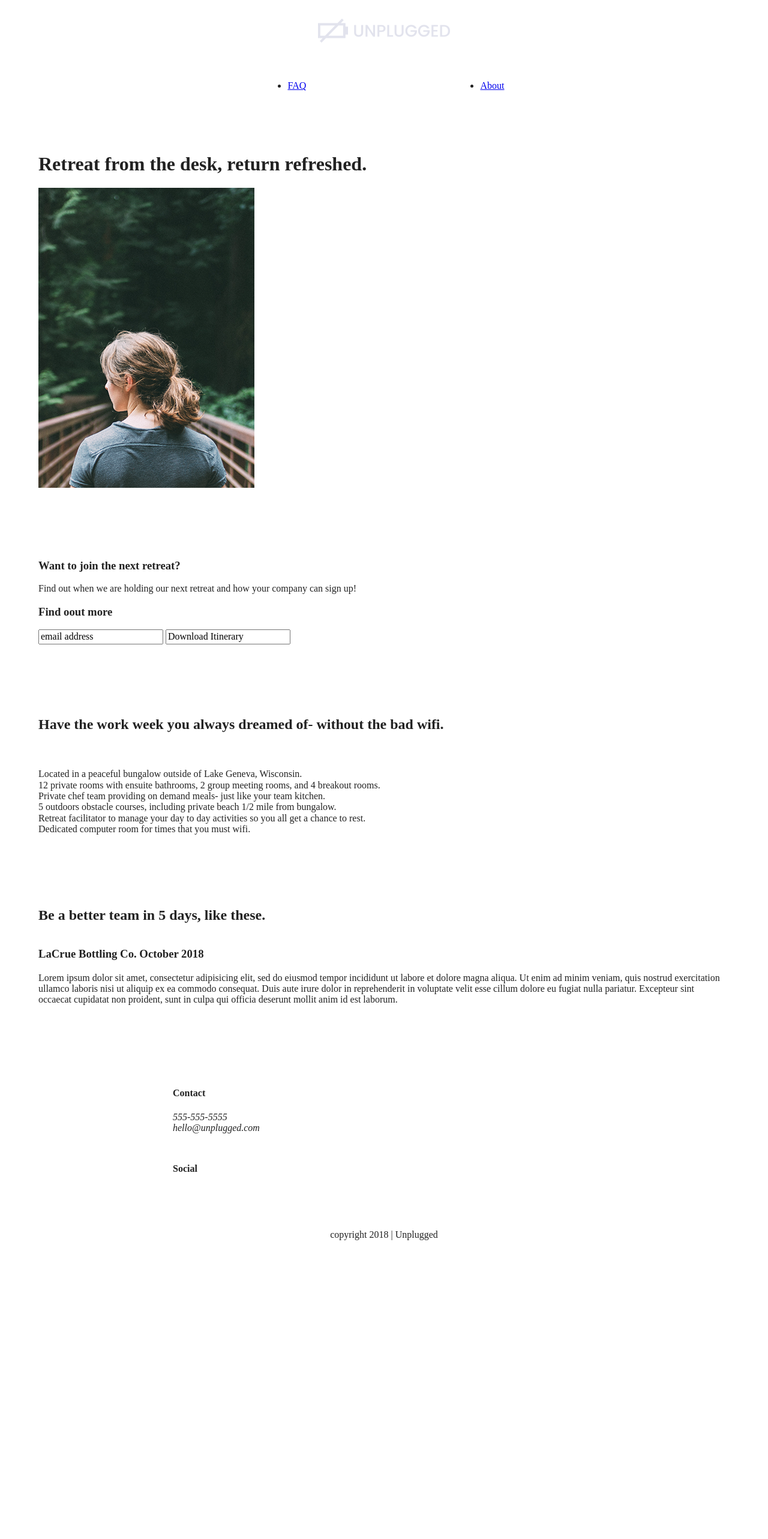
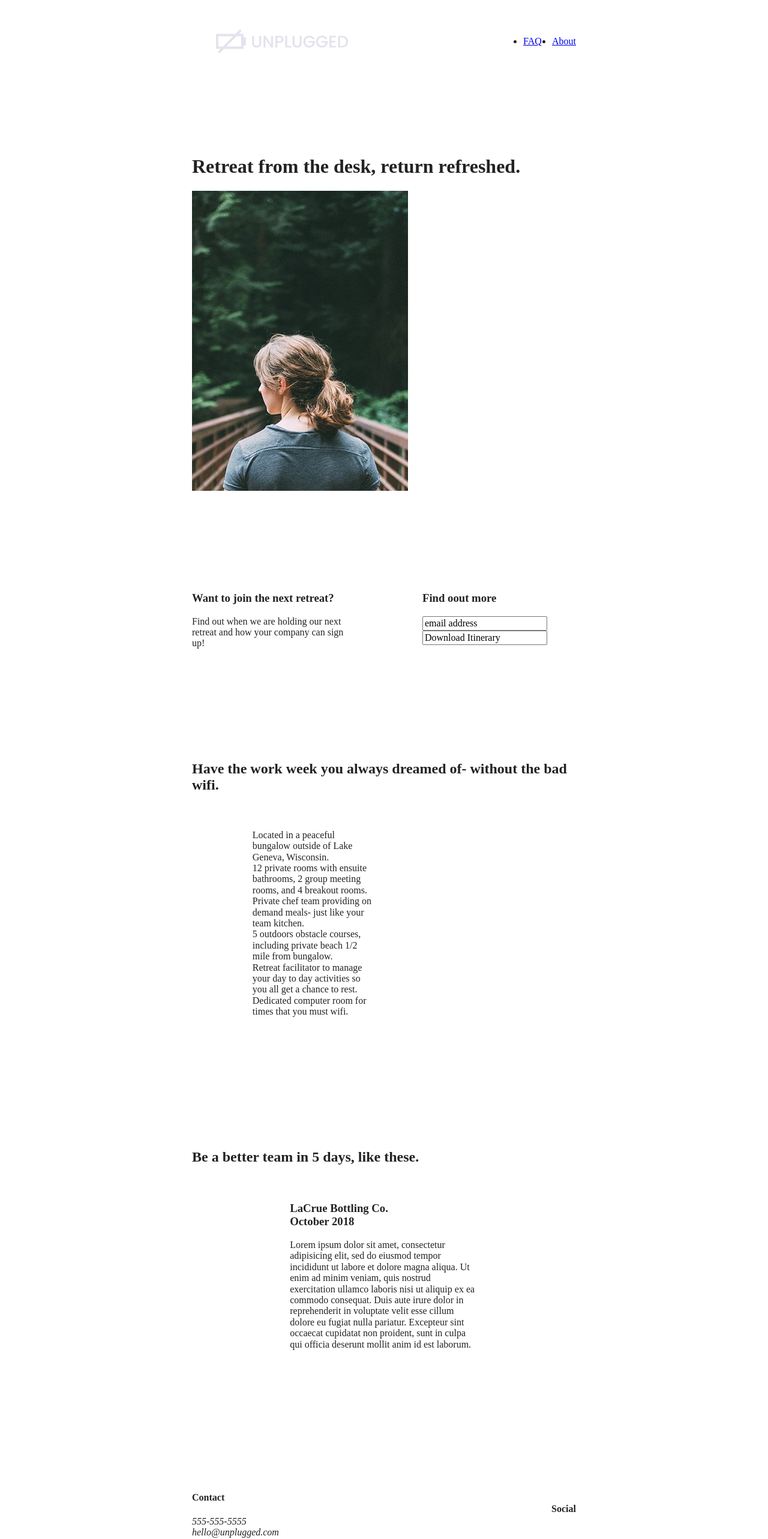
Before and after one commit to Valykh/unplugged-retreat-website-project, a website built with Parcel: page index.html in a window 1280 px wide. Shown: the top 2565 px of the page at 60% size. Before the commit the page ends 2088 px from the top, so only its background shows below. Built offline with nearby package versions, Linux system fonts and the light colour scheme.

Commit message:
add breakpoints code for tablets

```diff
--- a/css/main.css
+++ b/css/main.css
@@ -353,16 +353,145 @@ aside {
    Modify as content requires.
    ========================================================================== */
 
-@media only screen and (min-width: 35em) {
-  /* Style adjustments for viewports that meet the condition */
-}
+   @media only screen and (min-width: 768px) {
+    /*Tablet styles here*/
 
-@media print,
-  (-webkit-min-device-pixel-ratio: 1.25),
-  (min-resolution: 1.25dppx),
-  (min-resolution: 120dpi) {
-  /* Style adjustments for high resolution devices */
-}
+    /* General styles */
+    .content-wrapper {
+        max-width: 640px;
+        margin: 100px 0;
+    }
+
+    /* Header */
+
+    header {
+      justify-content: space-around;
+      padding: 33px 0;
+    }
+
+    header .content-wrapper {
+        width: 100%;
+        justify-content: space-between;
+    }
+
+    header nav {
+        width: 20%;
+    }
+
+    header nav ul {
+      justify-content: space-between;
+    }
+
+    .header-divider {
+        display: none;
+    }
+
+    /* Hero Area */
+
+    /* Aside */
+    aside .content-wrapper {
+        margin: 50px 0;
+        display: flex;
+        justify-content: space-between;
+        flex-flow: row wrap;
+    }
+
+    aside .content-wrapper .form-description,
+    aside .content-wrapper .form {
+        width: 40%;
+        margin: 0;
+    }
+
+    /* Features */
+
+    .features article {
+      display: flex;
+      justify-content: center;
+      align-items: center;
+      flex-flow: column wrap;
+      flex-basis: 50%;
+    }
+
+    .features .features-item-description {
+        width: 50%;
+    }
+
+    /* Reviews */
+    .reviews article {
+      display: flex;
+      justify-content: space-around;
+    }
+
+    .reviews article div {
+        width: 49%;
+    }
+
+    /* Footer */
+    footer .content-wrapper {
+        width: 65%;
+        margin: 100px 0;
+    }
+
+    .footer-content {
+      display: flex;
+      justify-content: space-between;
+      align-items: center;
+    }
+
+    footer .contact {
+        margin-bottom: 0;
+    }
+
+    footer .copyright {
+        width: 100%;
+    }
+
+
+/* ==========================================================================
+   About Page
+   ========================================================================== */
+
+   .mission-content {
+        display: flex;
+        justify-content: space-between;
+        align-items: center;
+        padding-top: 20px;
+    }
+
+    .mission-content p {
+        width: 45%;
+    }
+
+    .contact-section .content-wrapper h2 {
+        width: 80%;
+    }
+
+    .contact-content {
+        display: flex;
+        justify-content: space-between;
+        align-items: flex-start;
+    }
+
+/* ==========================================================================
+   FAQ Page
+   ========================================================================== */
+
+    .faq .content-wrapper {
+        justify-content: space-between;
+    }
+
+    .faq-content {
+        flex-basis: 45%;
+    }
+
+    .faq h2 {
+        width: 100%;
+    }
+ }
+
+   @media only screen and (min-width: 1200px) {
+   /*Desktop styles here*/
+   }
 
 /* ==========================================================================
    Print styles.
```
